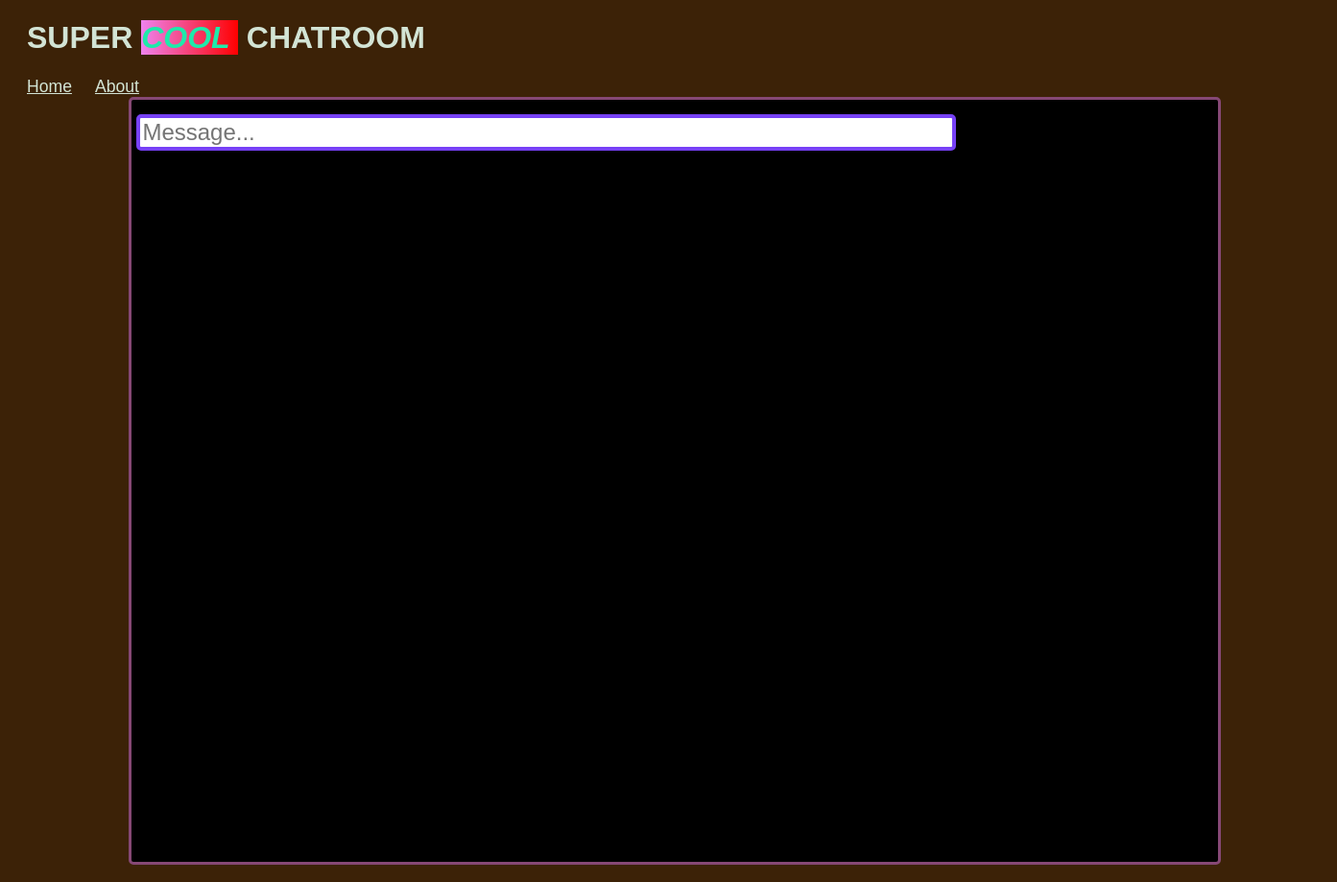
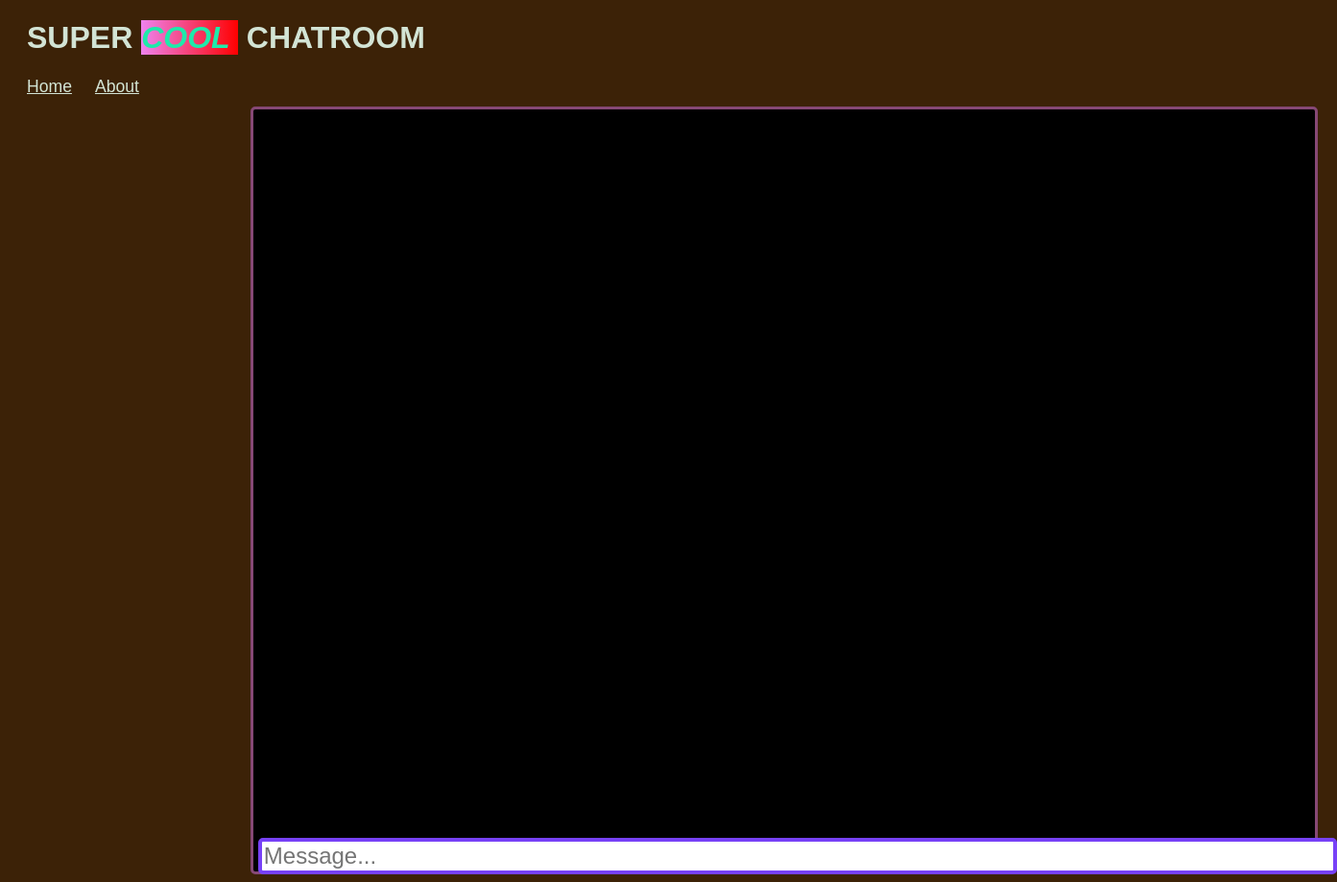
Before and after one commit to Obsidian-fun/Supercool, a website: page socket.io/chatroom.html in a window 1280 px wide. Shown: the whole page at 96% size, 1393 px wide, since content can reach past the window. Drawn offline with nearby package versions, Linux system fonts and the light colour scheme; no server answers.

Commit message:
Chat design changes

```diff
--- a/socket.io/chatroom.html
+++ b/socket.io/chatroom.html
@@ -35,13 +35,14 @@
   }
 
     .Chatbox{
-      margin-left: 10%;
+      position: relative;
+      margin-left: 20%;
+      margin-top: 10px;
       display: flex;
       justify-content: center;
       flex-direction: column;
       height: 100vh;
-      width: 90%;
-      max-width: 1200px;
+      width: 88%;
       background-color: #3c2207;
     }
     #message {
@@ -70,10 +71,11 @@
       display: flex;
       flex-direction: column;
     }
-    #message-input {
-      width:75%;
+    .Chatbox #message-input {
+      position: absolute;
+      bottom: 0;
+      width: 100%;
       font-size:1.5rem;
-      margin-top: 10px;
       border: 4px solid #7741f7;
       border-radius: 5px;
     }
```
Also changed, not shown: socket.io/nice.jpg (deleted).
